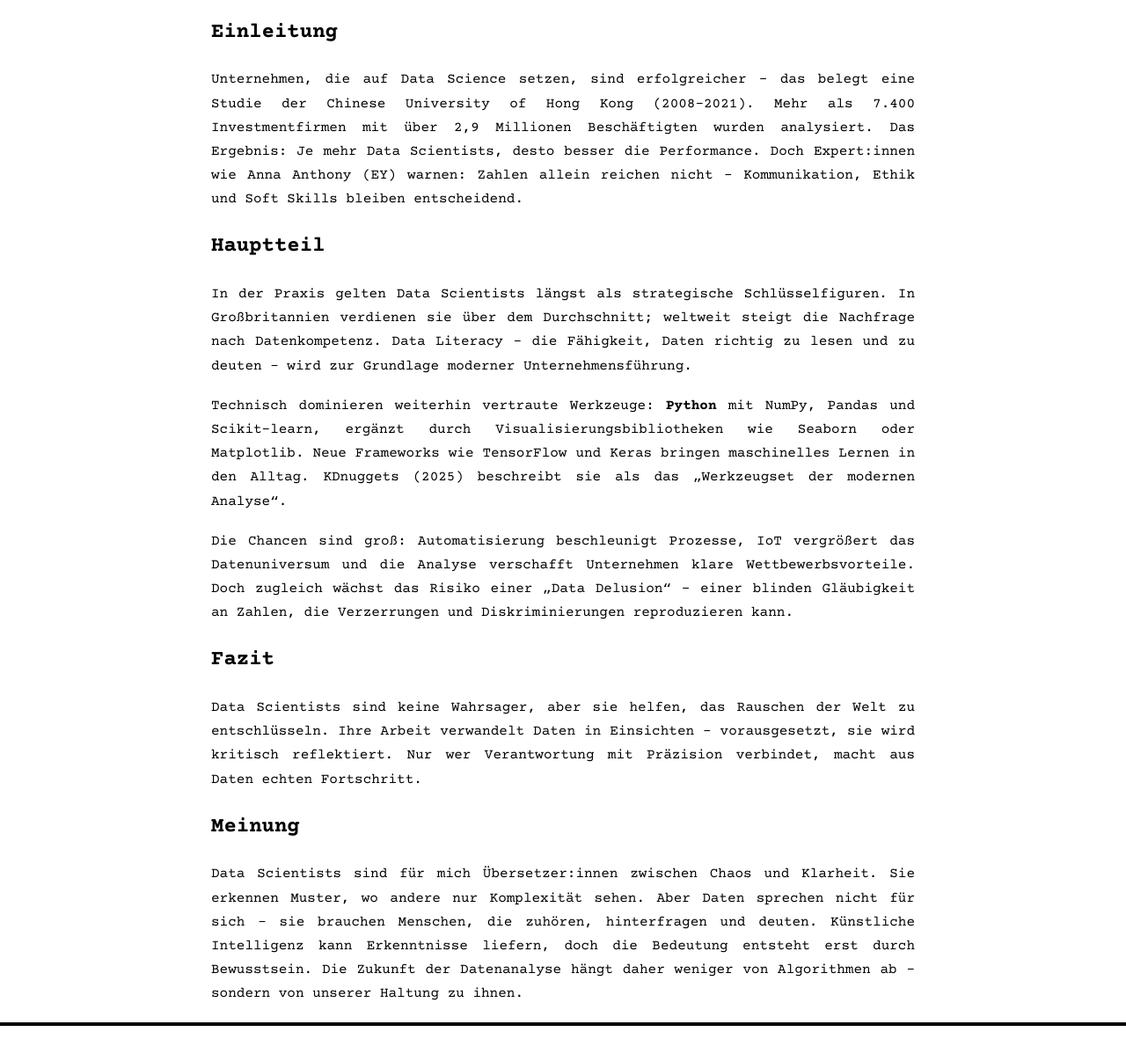
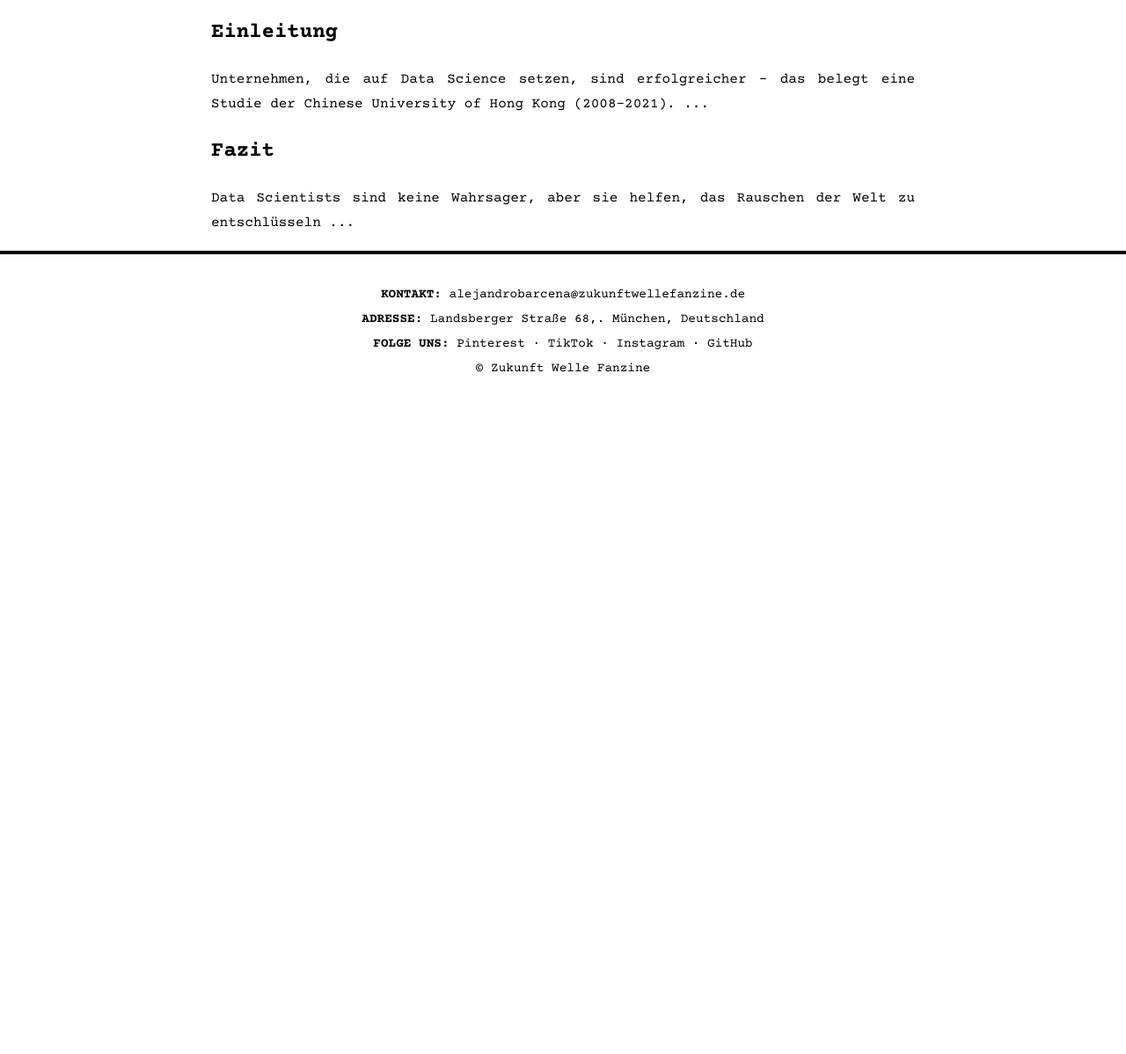
Before and after one commit to alejandrabarcena/zukunftwellefanzine, a website: page articles/datenjunkies-sind-data-scientists-die-orakel-des-21-jahrhunderts.html in a window 1280 px wide. Shown: the part 787-1985 px from the top of the page at 88% size. After the commit the page ends 1253 px from the top, so only its background shows below. Drawn offline with nearby package versions, Linux system fonts and the light colour scheme.

Commit message:
subir los  cambios

```diff
--- a/articles/datenjunkies-sind-data-scientists-die-orakel-des-21-jahrhunderts.html
+++ b/articles/datenjunkies-sind-data-scientists-die-orakel-des-21-jahrhunderts.html
@@ -6,6 +6,7 @@
     <title>
       Datenjunkies: Sind Data Scientists die „Orakel“ des 21. Jahrhunderts?
     </title>
+
     <link
       href="https://fonts.googleapis.com/css2?family=Special+Elite&family=Courier+Prime:wght@400;700&display=swap"
       rel="stylesheet"
@@ -29,76 +30,41 @@
       <h1 class="article-title">
         Datenjunkies: Sind Data Scientists die „Orakel“ des 21. Jahrhunderts?
       </h1>
-      <p class="article-meta typewriter-text">Kategorie: DATENJUNKIES</p>
 
+      <p class="article-meta typewriter-text">
+        Kategorie: DATENJUNKIES • Autor: Índigo Bárcena • Datum: 30.10.2025
+      </p>
+
+      <!-- ✅ aquí la ruta correcta a la imagen -->
       <img
-        src="../images/datenjunkies-sind-data-scientists-die-orakel-des-21-jahrhunderts.jpg"
-        alt="Data Scientists – Analyse und Zukunft"
+        src="/images/datenjunkies-sind-data-scientists-die-orakel-des-21-jahrhunderts.jpg"
+        alt="Data Scientists arbeiten mit Datenvisualisierung und KI"
         class="article-image"
       />
 
       <section class="article-section">
         <h2>Einleitung</h2>
-        <p>
+        <p class="typewriter-text">
           Unternehmen, die auf Data Science setzen, sind erfolgreicher – das
           belegt eine Studie der Chinese University of Hong Kong (2008–2021).
-          Mehr als 7.400 Investmentfirmen mit über 2,9 Millionen Beschäftigten
-          wurden analysiert. Das Ergebnis: Je mehr Data Scientists, desto besser
-          die Performance. Doch Expert:innen wie Anna Anthony (EY) warnen:
-          Zahlen allein reichen nicht – Kommunikation, Ethik und Soft Skills
-          bleiben entscheidend.
+          ...
         </p>
+      </section>
 
-        <h2>Hauptteil</h2>
-        <p>
-          In der Praxis gelten Data Scientists längst als strategische
-          Schlüsselfiguren. In Großbritannien verdienen sie über dem
-          Durchschnitt; weltweit steigt die Nachfrage nach Datenkompetenz. Data
-          Literacy – die Fähigkeit, Daten richtig zu lesen und zu deuten – wird
-          zur Grundlage moderner Unternehmensführung.
-        </p>
-
-        <p>
-          Technisch dominieren weiterhin vertraute Werkzeuge:
-          <strong>Python</strong> mit NumPy, Pandas und Scikit-learn, ergänzt
-          durch Visualisierungsbibliotheken wie Seaborn oder Matplotlib. Neue
-          Frameworks wie TensorFlow und Keras bringen maschinelles Lernen in den
-          Alltag. KDnuggets (2025) beschreibt sie als das „Werkzeugset der
-          modernen Analyse“.
-        </p>
-
-        <p>
-          Die Chancen sind groß: Automatisierung beschleunigt Prozesse, IoT
-          vergrößert das Datenuniversum und die Analyse verschafft Unternehmen
-          klare Wettbewerbsvorteile. Doch zugleich wächst das Risiko einer „Data
-          Delusion“ – einer blinden Gläubigkeit an Zahlen, die Verzerrungen und
-          Diskriminierungen reproduzieren kann.
-        </p>
-
+      <section class="article-section">
         <h2>Fazit</h2>
-        <p>
+        <p class="typewriter-text">
           Data Scientists sind keine Wahrsager, aber sie helfen, das Rauschen
-          der Welt zu entschlüsseln. Ihre Arbeit verwandelt Daten in Einsichten
-          – vorausgesetzt, sie wird kritisch reflektiert. Nur wer Verantwortung
-          mit Präzision verbindet, macht aus Daten echten Fortschritt.
-        </p>
-
-        <h2>Meinung</h2>
-        <p>
-          Data Scientists sind für mich Übersetzer:innen zwischen Chaos und
-          Klarheit. Sie erkennen Muster, wo andere nur Komplexität sehen. Aber
-          Daten sprechen nicht für sich – sie brauchen Menschen, die zuhören,
-          hinterfragen und deuten. Künstliche Intelligenz kann Erkenntnisse
-          liefern, doch die Bedeutung entsteht erst durch Bewusstsein. Die
-          Zukunft der Datenanalyse hängt daher weniger von Algorithmen ab –
-          sondern von unserer Haltung zu ihnen.
+          der Welt zu entschlüsseln ...
         </p>
       </section>
     </main>
 
     <footer class="footer">
       <p><strong>KONTAKT:</strong> alejandrobarcena@zukunftwellefanzine.de</p>
-        <p><strong>ADRESSE:</strong> Landsberger Straße 68,. München, Deutschland</p>
+      <p>
+        <strong>ADRESSE:</strong> Landsberger Straße 68,. München, Deutschland
+      </p>
       <p><strong>FOLGE UNS:</strong> Pinterest · TikTok · Instagram · GitHub</p>
       <p class="typewriter-text">© Zukunft Welle Fanzine</p>
     </footer>
```
Also changed, not shown: articles/die-mod-subkultur.html (+3 -1 lines), index.html (+0 -50 lines), public/images/datenjunkies-sind-data-scientists-die-orakel-des-21-jahrhunderts.jpg (renamed from images/datenjunkies-sind-data-scientists-die-orakel-des-21-jahrhunderts.jpg), public/images/die-mod-subkultur.jpg (added), public/images/klang-der-ewigkeit.jpg (added), public/images/stahlrebellen-wenn-ki-robotern-fluegel-verpasst.jpg (added), public/menschenzentriertes-design.jpg (added), 1 other file. Lines whose indentation alone changed are shown as unchanged.
